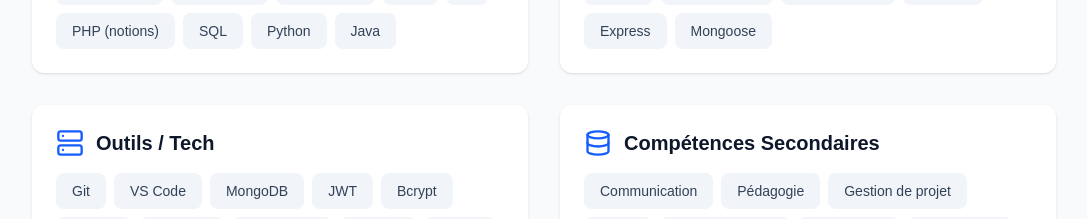
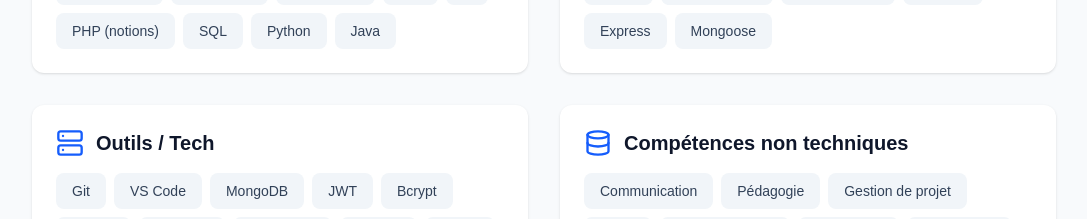
Before and after one commit to NCamu/portfolio-bata, a Next.js app: page / in a window 1280 px wide. Shown: the part 6800-7019 px from the top of the page, without its empty margins (96-1183 px from the left). Built offline with nearby package versions, Linux system fonts and the light colour scheme.

Commit message:
modif competences secondaire

```diff
--- a/app/components/Skills.jsx
+++ b/app/components/Skills.jsx
@@ -121,7 +121,7 @@ const Skills = () => {
             <div className="flex items-center gap-3 mb-4">
               <Database className="text-blue-600" size={28} />
               <h3 className="text-xl font-bold text-slate-900">
-                Compétences Secondaires
+                Compétences non techniques
               </h3>
             </div>
             <div className="flex flex-wrap gap-2">
```
